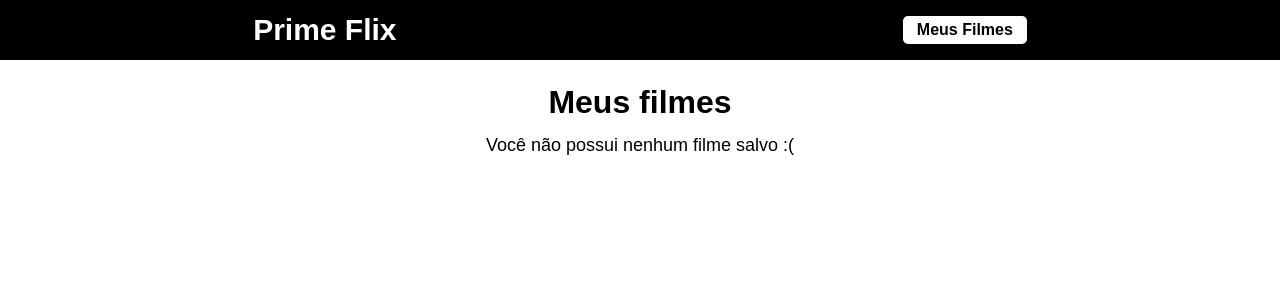
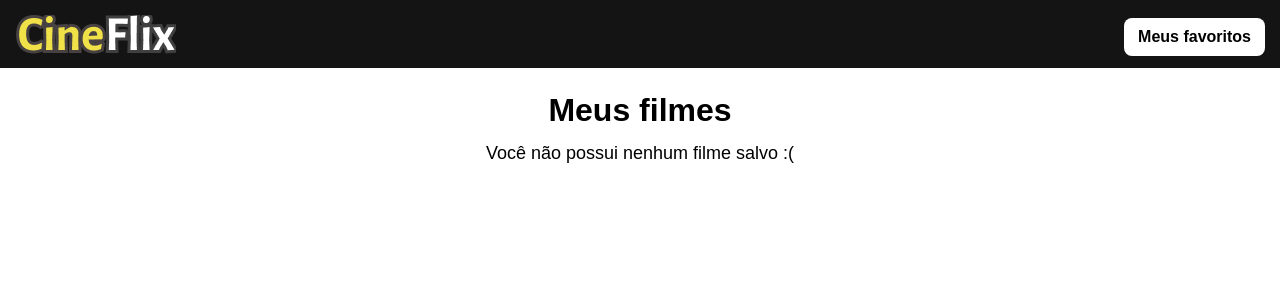
Before and after one commit to Denis-moreira98/cine-flix-react, a React (Create React App) app: page /favoritos in a window 1280 px wide. Shown: the top 300 px of the page. Built offline with nearby package versions, Linux system fonts and the light colour scheme.

Commit message:
feat: alteração do logo e bg do header

```diff
--- a/src/components/Header/header.css
+++ b/src/components/Header/header.css
@@ -1,26 +1,29 @@
 header {
+   width: 100%;
+   height: 68px;
+   background-color: #141414;
+}
+
+.nav-header {
+   max-width: 1600px;
+   margin: auto;
+   padding: 15px;
    display: flex;
    align-items: center;
-   justify-content: space-around;
-   width: 100%;
-   height: 60px;
-   background-color: #000000;
+   justify-content: space-between;
 }
 
 .logo {
-   text-decoration: none;
-   font-size: 30px;
    cursor: pointer;
-   color: #fff;
-   font-weight: bold;
+   width: 100px;
 }
 
 .favoritos {
    text-decoration: none;
    cursor: pointer;
    background-color: #fff;
-   padding: 5px 14px;
+   padding: 10px 14px;
    color: #000000;
-   border-radius: 5px;
+   border-radius: 8px;
    font-weight: bold;
 }
--- a/src/components/Header/index.js
+++ b/src/components/Header/index.js
@@ -1,15 +1,18 @@
 import "./header.css";
 import { Link } from "react-router-dom";
+import LogoImg from "../../assets/logo.png";
 
 function Header() {
    return (
       <header>
-         <Link className="logo" to="/">
-            Prime Flix
-         </Link>
-         <Link className="favoritos" to="/favoritos">
-            Meus Filmes
-         </Link>
+         <div className="nav-header">
+            <Link className="logo" to="/">
+               <img src={LogoImg} alt="logo" />
+            </Link>
+            <Link className="favoritos" to="/favoritos">
+               Meus favoritos
+            </Link>
+         </div>
       </header>
    );
 }
```
Also changed, not shown: src/assets/logo.png (added).
